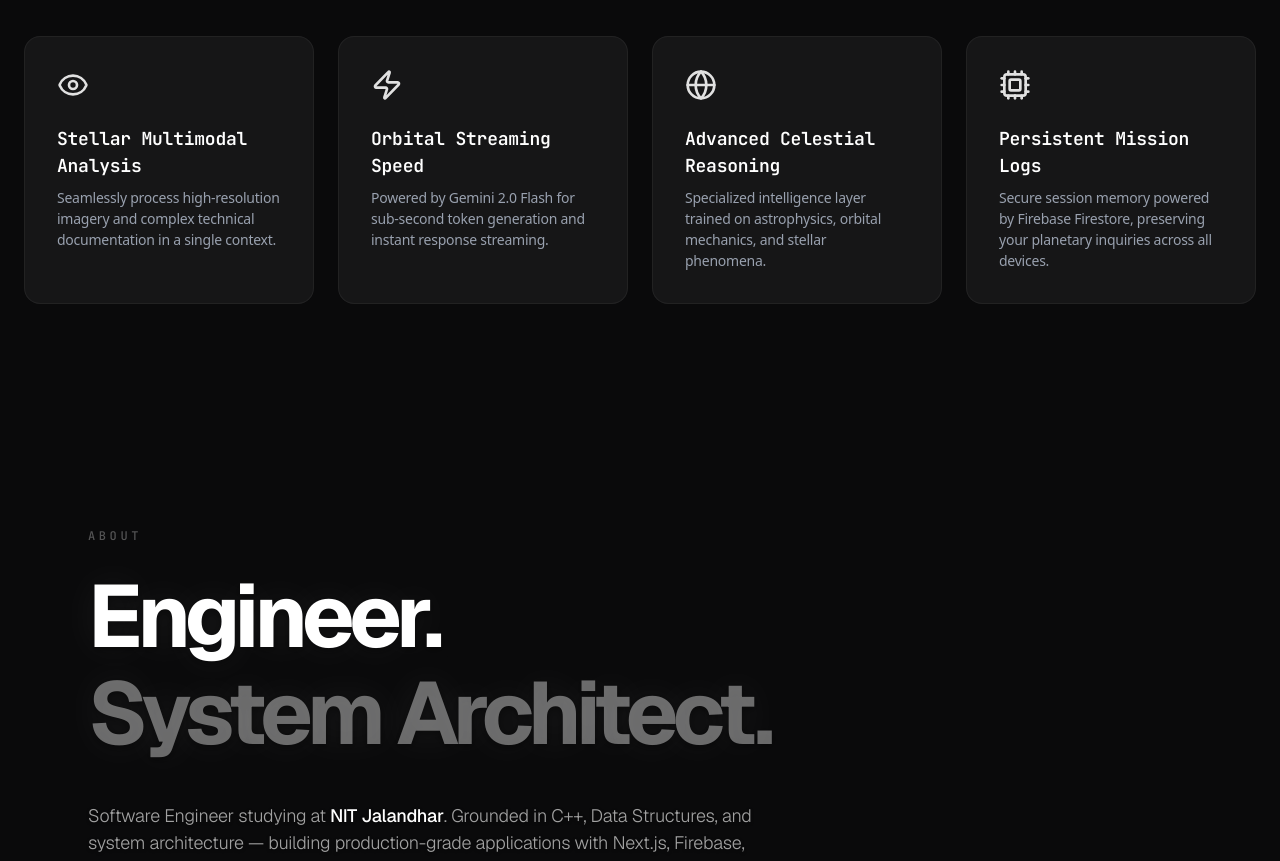
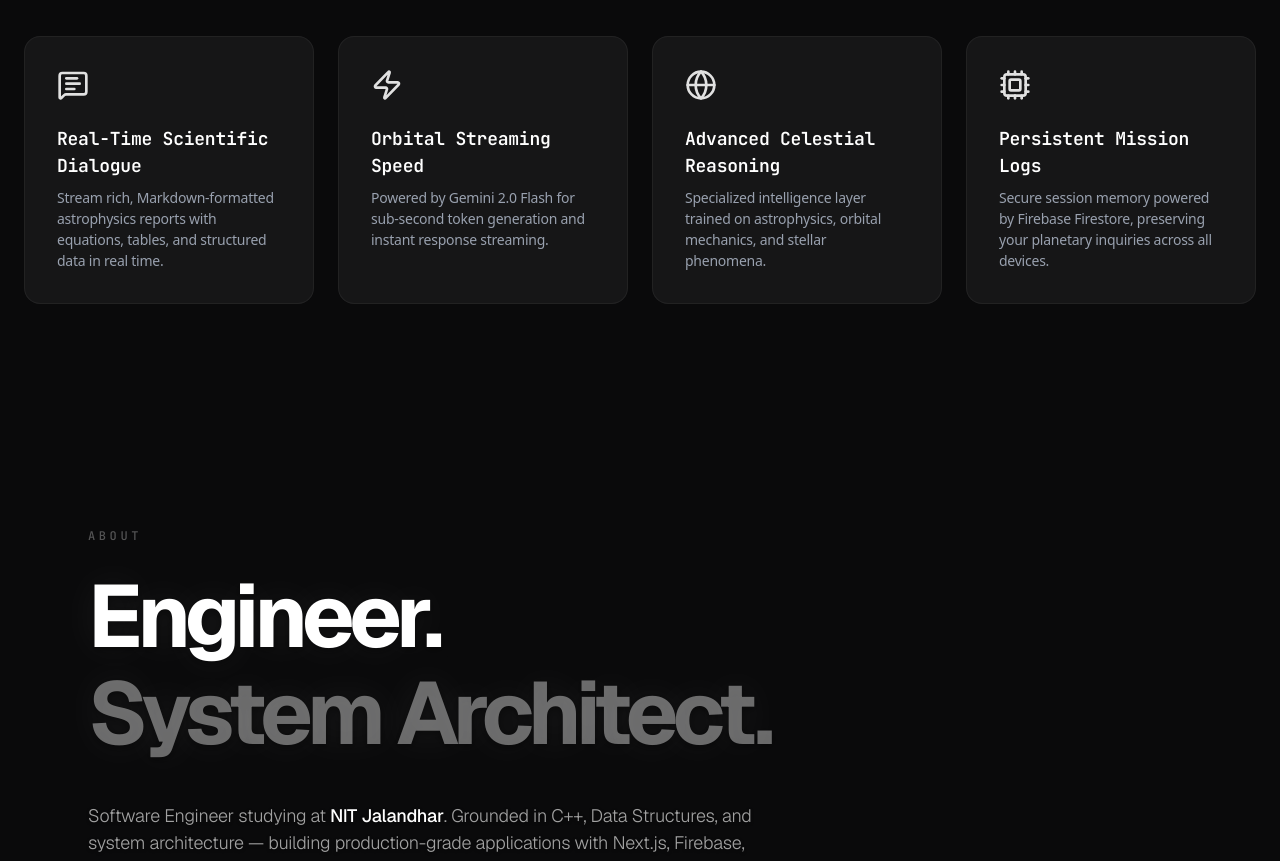
Before and after one commit to ArtPlayerYT/lunar, a Next.js app: page / in a window 1280 px wide. Shown: the part 860-1721 px from the top of the page. Built offline with nearby package versions, Linux system fonts and the light colour scheme; no server answers.

Commit message:
fix features: replace multimodal/image claim with real-time scientific dialogue

```diff
--- a/src/components/sections/features-section.tsx
+++ b/src/components/sections/features-section.tsx
@@ -1,13 +1,13 @@
 "use client";
 
 import { m } from "framer-motion";
-import { Cpu, Zap, Eye, Globe } from "lucide-react";
+import { Cpu, Zap, MessageSquareText, Globe } from "lucide-react";
 
 const features = [
   {
-    icon: Eye,
-    title: "Stellar Multimodal Analysis",
-    desc: "Seamlessly process high-resolution imagery and complex technical documentation in a single context.",
+    icon: MessageSquareText,
+    title: "Real-Time Scientific Dialogue",
+    desc: "Stream rich, Markdown-formatted astrophysics reports with equations, tables, and structured data in real time.",
   },
   {
     icon: Zap,
```
